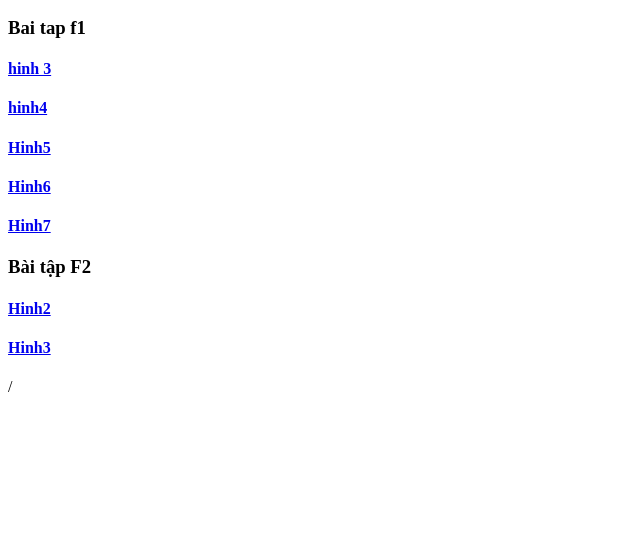
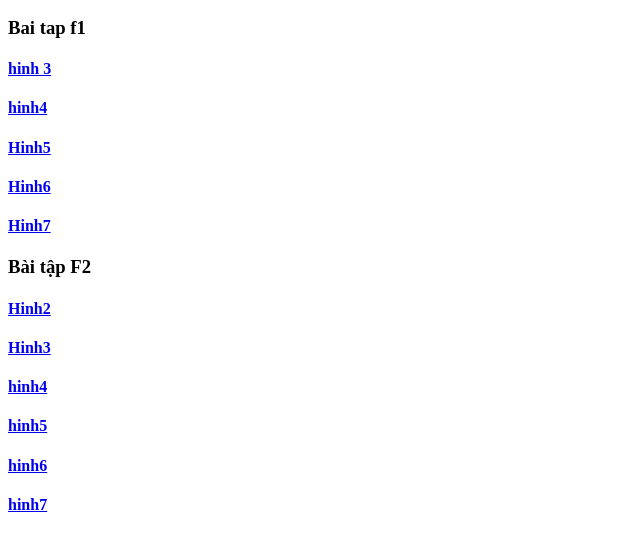
Before and after one commit to nguyenlongton2008-ai/ngynnlongezz.github.io, a plain HTML site: page index.html in a window 1280 px wide. Shown: the part 136-684 px from the top of the page, without its empty margins (0-640 px from the left). Drawn offline with Linux system fonts and the light colour scheme.

Commit message:
Update index.html

```diff
--- a/index.html
+++ b/index.html
@@ -16,8 +16,11 @@
         <h3>Bài tập F2 </h3>
         <h4><a href="D:\12a7-longdai\hinh2.html">Hinh2 </a></h4>
         <h4><a href="D:\12a7-longdai\hinh3f2.html">Hinh3</a></h4>
-
+        <h4><a href="D:\12a7-longdai\hinh4f2.html">hinh4</a></h4>
+        <h4><a href="D:\12a7-longdai\hinh5f2.html">hinh5</a></h4>
+        <h4><a href="D:\12a7-longdai\hinh6f2.html">hinh6</a></h4>
+        <h4><a href="D:\12a7-longdai\hinh7f2.html">hinh7</a></h4>
 
 
     </body>
-    /</html>
+    </html>
```
